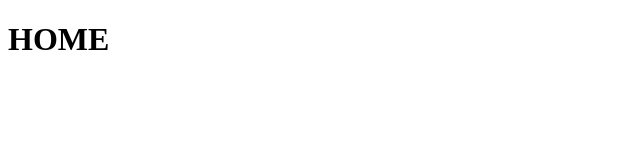
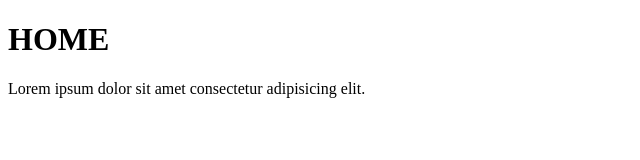
Before and after one commit to ayeshatree-afk/GITHUB, a plain HTML site: page index.html in a window 1280 px wide. Shown: the whole page, without its empty margins (0-640 px from the left). Drawn offline with Linux system fonts and the light colour scheme.

Commit message:
fixed file

```diff
--- a/index.html
+++ b/index.html
@@ -3,11 +3,15 @@
 <head>
     <meta charset="UTF-8">
     <meta name="viewport" content="width=device-width, initial-scale=1.0">
-    <title>Document</title>
+    <title>HOME PAGE NEW MEMBER</title>
 </head>
 <body>
 
 
     <h1>HOME</h1>
+
+<p>Lorem ipsum dolor sit amet consectetur adipisicing elit.</p>
+
+
 </body>
 </html>
```
